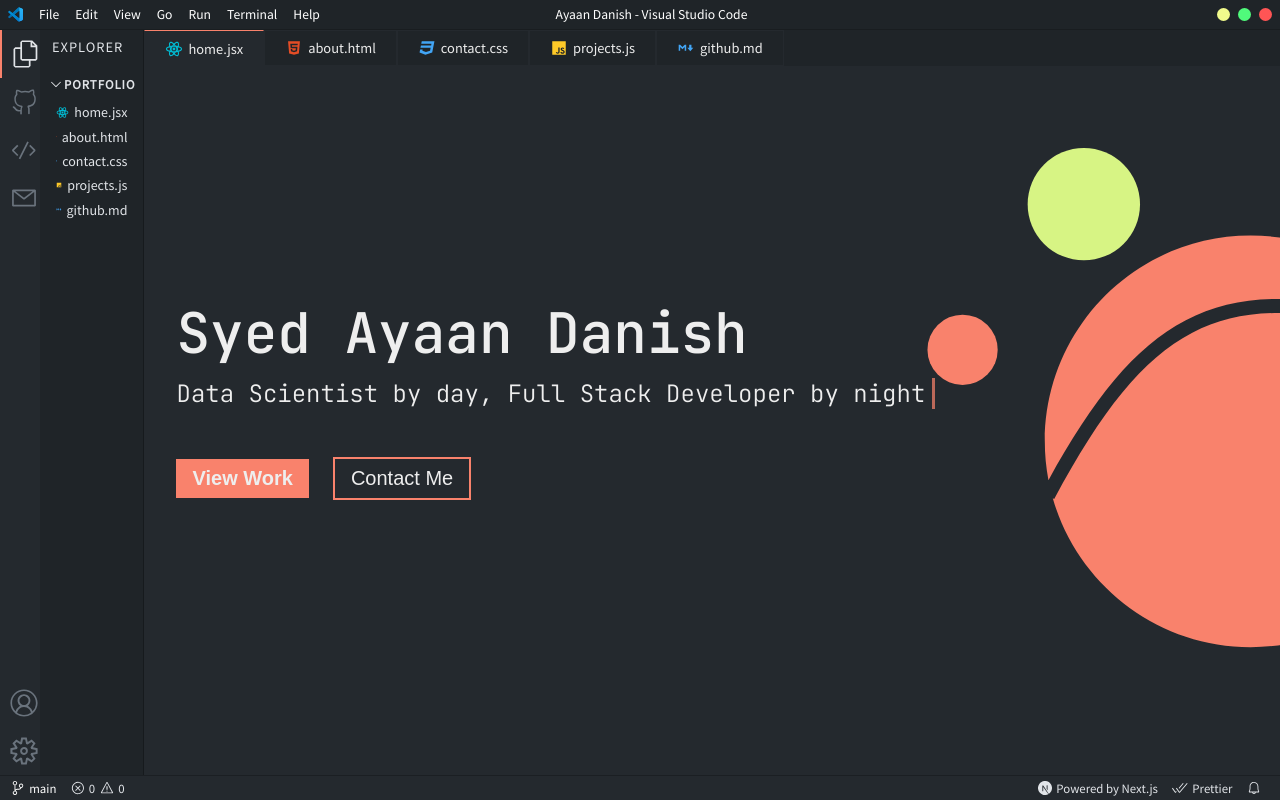
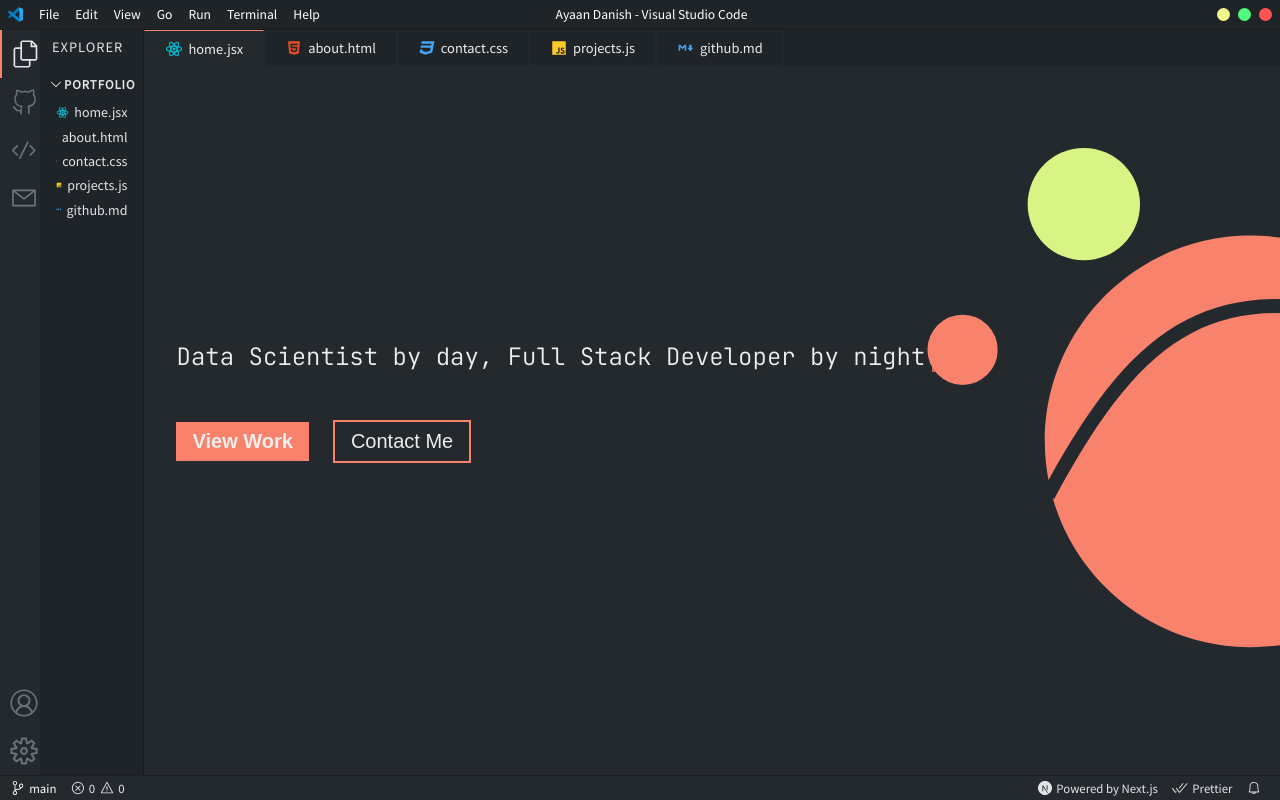
Before and after one commit to AyaanDanish/My-Portfolio-Website, a Next.js app: page / in a window 1280 px wide. Shown: the top 800 px of the page. Built offline with nearby package versions, Linux system fonts and the light colour scheme.

Commit message:
Updated main page contents

```diff
--- a/pages/index.jsx
+++ b/pages/index.jsx
@@ -10,7 +10,7 @@ export default function HomePage() {
         </div>
         <div className={styles.foreground}>
           <div className={styles.content}>
-            <h1 className={styles.name}>Syed Ayaan Danish</h1>
+            <h1 className={styles.name}></h1>
             <h6 className={styles.bio}>Data Scientist by day, Full Stack Developer by night</h6>
             <Link href="/projects">
               <button className={styles.button}>View Work</button>
```
